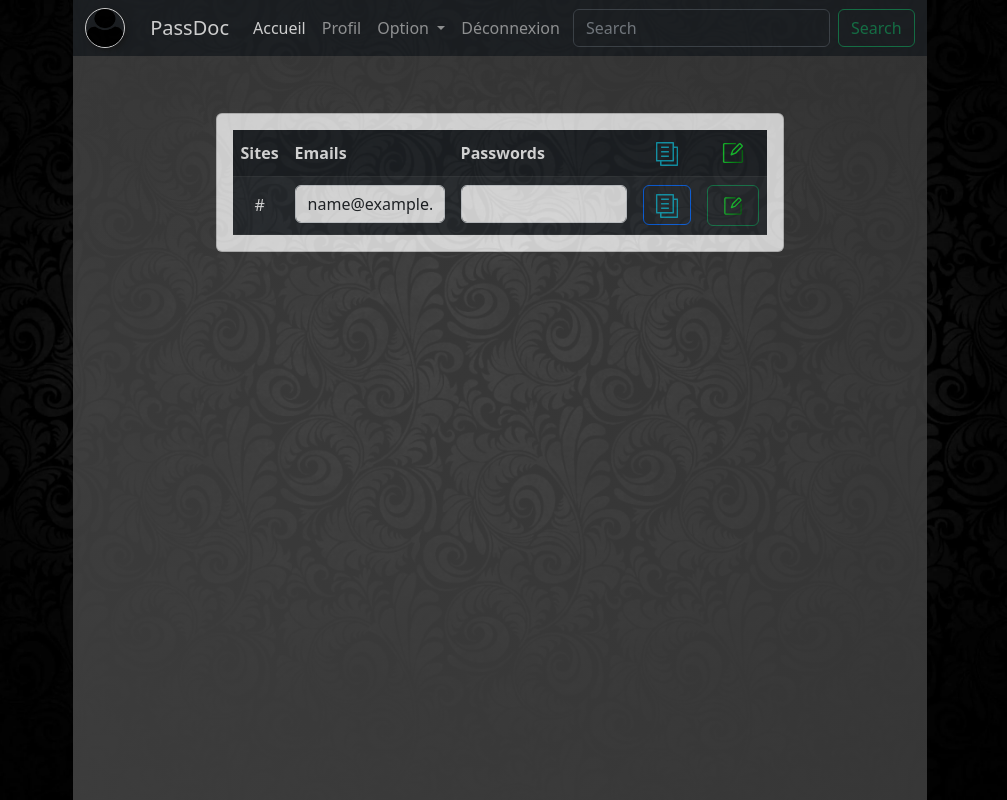
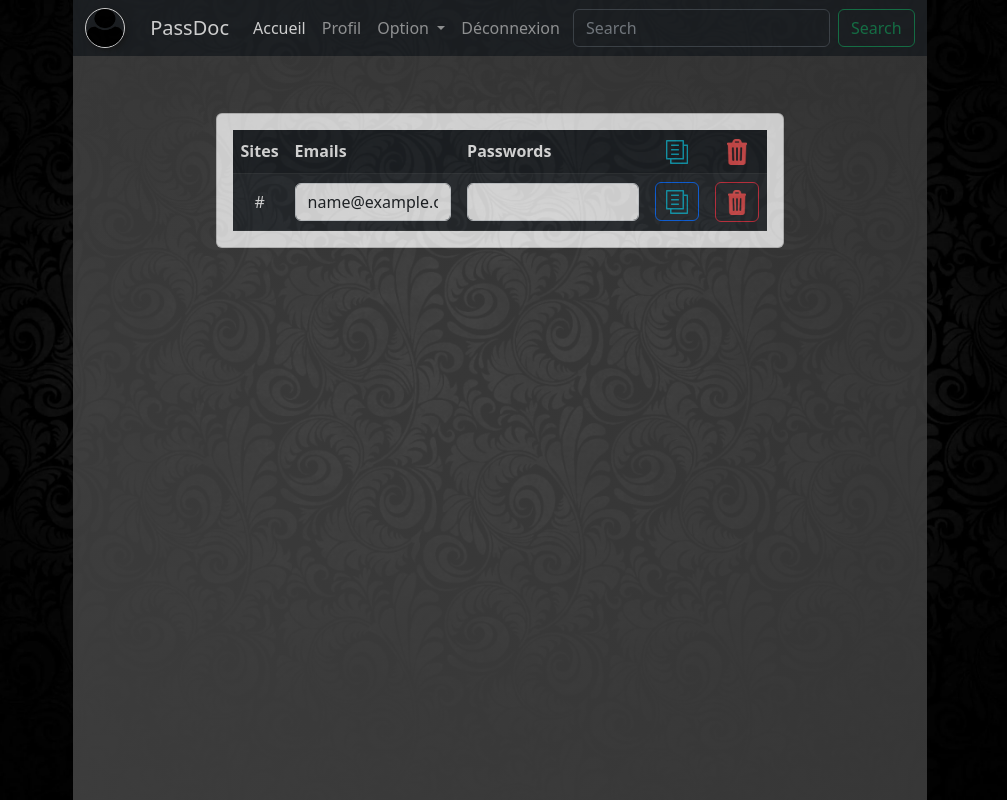
Before and after one commit to Anthony-Bastide/DM-PassDoc, a PHP site: page /passdoc.php in a window 1280 px wide. Shown: the whole page, without its empty margins (140-1147 px from the left). Run offline with PHP 8.4, Linux system fonts and the light colour scheme; the visitor is signed in with stand-in values (Sample User, id 1); tables that the repository leaves empty or names only in its code hold one stand-in row (values such as "Sample post"); data that the repository does not hold is empty.

Commit message:
add delete

```diff
--- a/dist/css/style_passdoc.css
+++ b/dist/css/style_passdoc.css
@@ -44,6 +44,14 @@ body {
     width: 40px;
     height: 30px;
 }
+.img_back{
+    width: 19px;
+    height: 22px;
+}
+.img_delete{
+    width: 20px;
+    height: 26px;
+}
 .th_site{
     vertical-align: middle;
     text-align: center;
@@ -83,6 +91,11 @@ body {
     height: 26px;
     vertical-align: middle;
 }
+.img_delete_button{
+    width: 18px;
+    height: 25px;
+    vertical-align: middle;
+}
 .table_password{
     margin-bottom: 0px;
 }
@@ -98,3 +111,20 @@ body {
     color: #0d6efd;
     text-align: center;
 }
+.edit_button{
+    padding-left: 1px;
+    padding-right: 1px;
+    padding-bottom: 5px;
+    padding-top: 5px;
+}
+.copy_button{
+    padding-left: 10px;
+    padding-right: 10px;
+}
+.back_button{
+    padding-bottom: 8px;
+    padding-top: 8px;
+}
+.td_input{
+    vertical-align: middle;
+}
--- a/include/function.php
+++ b/include/function.php
@@ -27,7 +27,7 @@ function recup_doc_pass($id_user, $bdd)
 {
     $tab_password = array();
 
-    $sqlQuery = "SELECT * FROM password WHERE id_user = :id_user";
+    $sqlQuery = "SELECT * FROM password WHERE id_user = :id_user ORDER BY id DESC";
     $stmt = $bdd->prepare($sqlQuery);
     $stmt->execute(array(":id_user"=>$id_user));
 
--- a/include/js/add_password.php
+++ b/include/js/add_password.php
@@ -12,9 +12,9 @@ if(isset($_POST['add_site']) and isset($_POST['add_email']) and isset($_POST['ad
 
     $password = encryptPassword($password, $id_user, $bdd);
 
-    $sqlQuery = "SELECT * FROM password WHERE email = :email AND password = :password and website = :website AND id_user = :id_user";
+    $sqlQuery = "SELECT * FROM password WHERE email = :email and website = :website AND id_user = :id_user";
     $stmt = $bdd->prepare($sqlQuery);
-    $stmt->execute(array(":email"=>$email,":password"=>$password,":website"=>$website,":id_user"=>$id_user));
+    $stmt->execute(array(":email"=>$email,":website"=>$website,":id_user"=>$id_user));
 
     $rows = $stmt->fetchAll();
 
--- a/passdoc.php
+++ b/passdoc.php
@@ -87,10 +87,10 @@ $tab_password = recup_doc_pass($id_user, $bdd);
                             <a class="nav-link" href="disconect.php">Déconnexion</a>
                         </li>
                     </ul>
-                    <form class="d-flex" role="search">
-                        <input class="form-control me-2" type="search" id="pass_search" placeholder="Search" aria-label="Search">
+                    <div class="d-flex" role="search">
+                        <input class="form-control me-2" type="search" id="pass_search" onkeyup="display_see_password_search_event(event)" placeholder="Search" aria-label="Search">
                         <button class="btn btn-outline-success" type="button" onclick="display_see_password_search()">Search</button>
-                    </form>
+                    </div>
                 </div>
             </div>
         </nav>
@@ -103,7 +103,7 @@ $tab_password = recup_doc_pass($id_user, $bdd);
                             <th class="th_email">Emails</th>
                             <th class="th_password">Passwords</th>
                             <th class="th_copy"><img class="img_copy" src="./dist/img/icon/copy.png"></th>
-                            <th class="th_edit"><img class="img_edit" src="./dist/img/icon/edit.svg"></th>
+                            <th class="th_edit"><img class="img_delete" src="./dist/img/icon/delete.png"></th>
                         </thead>
                         <tbody>
                             <?php
@@ -113,16 +113,16 @@ $tab_password = recup_doc_pass($id_user, $bdd);
                                 ?>
                                 <tr>
                                     <td class="td_site"><?= $password['website'] ?></td>
-                                    <td><input type="text" class="form-control" value="<?= $password['email'] ?>"></td>
-                                    <td><input type="text" id="input_password" class="form-control" value="<?= $password2 ?>"></td>
+                                    <td class="td_input"><input type="text" class="form-control" onkeyup="dispay_edit('<?= $password['id'] ?>')" value="<?= $password['email'] ?>"></td>
+                                    <td class="td_input"><input type="text" id="input_password" onkeyup="dispay_edit('<?= $password['id'] ?>')" class="form-control" value="<?= $password2 ?>"></td>
                                     <td class="td_copy">
-                                        <button class="btn btn-outline-primary" onclick="copy_text()">
-                                            <img class="img_copy_button" src="./dist/img/icon/copy.png">
+                                        <button id="copy_button<?= $password['id'] ?>" class="btn btn-outline-primary copy_button" onclick="copy_text()">
+                                            <img id="img_copy_button<?= $password['id'] ?>" class="img_copy_button" src="./dist/img/icon/copy.png">
                                         </button>
                                     </td>
                                     <td class="td_edit">
-                                        <button class="btn btn-outline-success">
-                                            <img class="img_edit_button" src="./dist/img/icon/edit.svg">
+                                        <button id="delete_button<?= $password['id'] ?>" class="btn btn-outline-danger" onclick="delet_password('<?= $password['id'] ?>')">
+                                            <img id="img_delete_button<?= $password['id'] ?>" class="img_delete_button" src="./dist/img/icon/delete.png">
                                         </button>
                                     </td>
                                 </tr>
@@ -132,6 +132,7 @@ $tab_password = recup_doc_pass($id_user, $bdd);
                         </tbody>
                     </table>
                 </div>
+                <input type="hidden" id="search_ok">
             </div>
         </div>
     </div>
```
Also changed, not shown: include/js/delet_password.php (added, +22 -0 lines), include/js/display_see_password.php (+7 -7 lines), include/js/display_see_password_search.php (+7 -7 lines), dist/img/icon/back.png (added), dist/img/icon/delete.png (added), dist/img/icon/edit.png (deleted), dist/js/passdoc.js.
